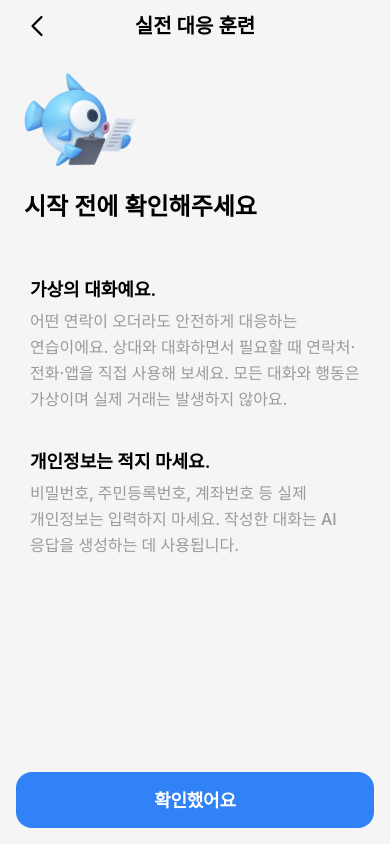
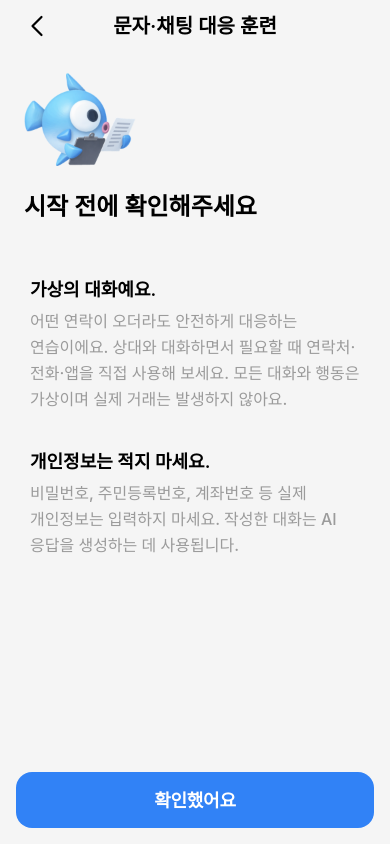
Before and after one commit to dayofhiki/gdgoc_team8, a Next.js app: page /roleplay in a window 390 px wide. Built offline with nearby package versions, Linux system fonts and the light colour scheme; no server answers; a web font is replaced by a local one.

Commit message:
Improve senior-friendly training navigation and phone menu

```diff
--- a/src/app/roleplay/page.tsx
+++ b/src/app/roleplay/page.tsx
@@ -2,7 +2,7 @@ import Link from "next/link";
 import { isTrainingTopicId, topicDescriptor } from "@/lib/trainingCatalog";
 import { BottomCTA, Header, Screen } from "@/components/ui";
 
-/** 실전 대응 훈련 · 시작 전 안내 */
+/** 문자·채팅 대응 훈련 · 시작 전 안내 */
 export default async function RoleplayIntro({ searchParams }: { searchParams: Promise<{ topic?: string | string[]; entry?: string | string[]; mode?: string | string[] }> }) {
   const { topic: requestedTopic, entry, mode } = await searchParams;
   const topic = isTrainingTopicId(requestedTopic) ? requestedTopic : undefined;
@@ -11,7 +11,7 @@ export default async function RoleplayIntro({ searchParams }: { searchParams: Pr
     : mode === "live" ? "/roleplay/chat" : "/roleplay/mode";
   return (
     <Screen>
-      <Header title="실전 대응 훈련" back="/home" />
+      <Header title="문자·채팅 대응 훈련" back="/home" />
       <section className="screen__body">
         <img className="rp-intro__img" src="/images/fish-clipboard.png" alt="안내문을 든 뻐끄미" />
         <h2 className="rp-intro__title">시작 전에 확인해주세요</h2>
```
